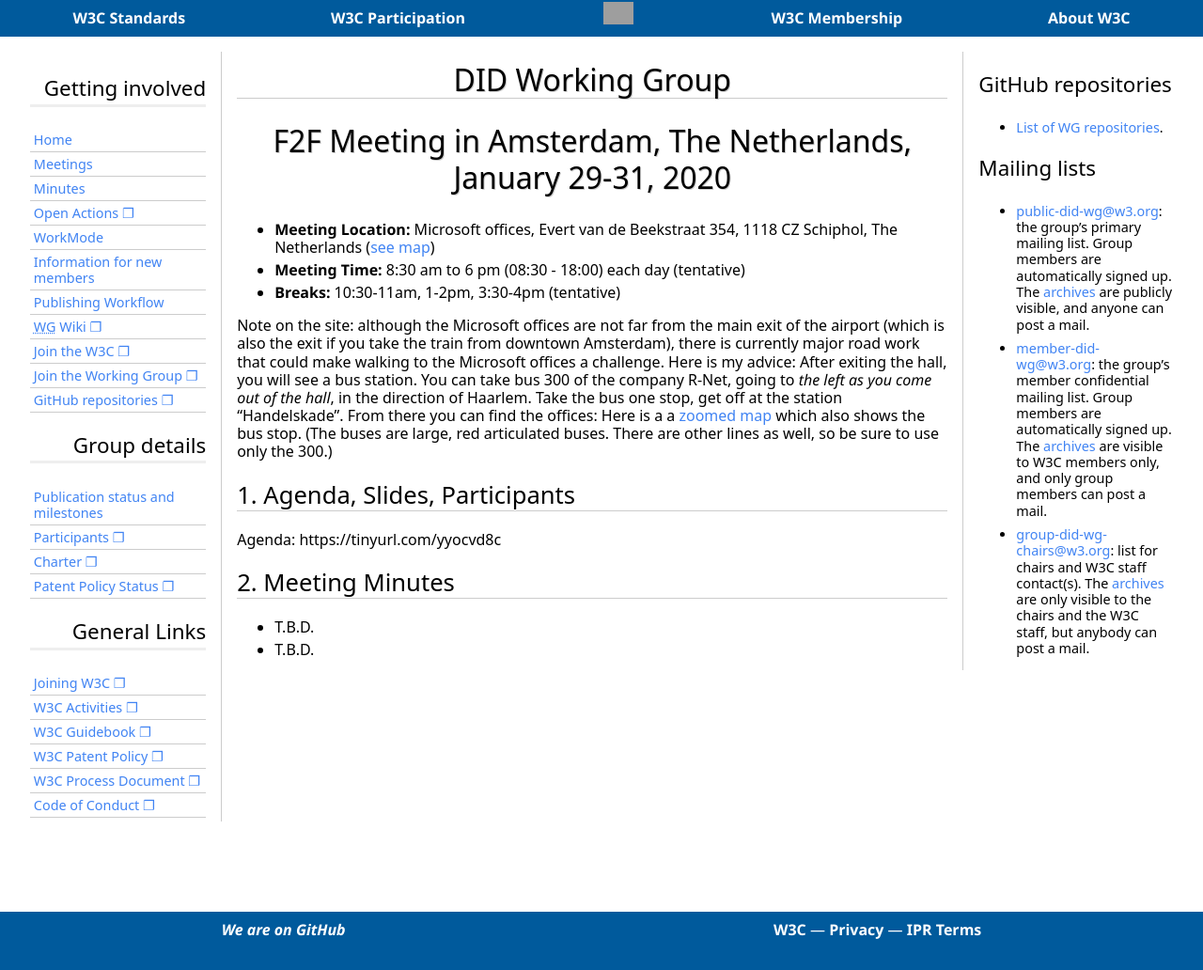
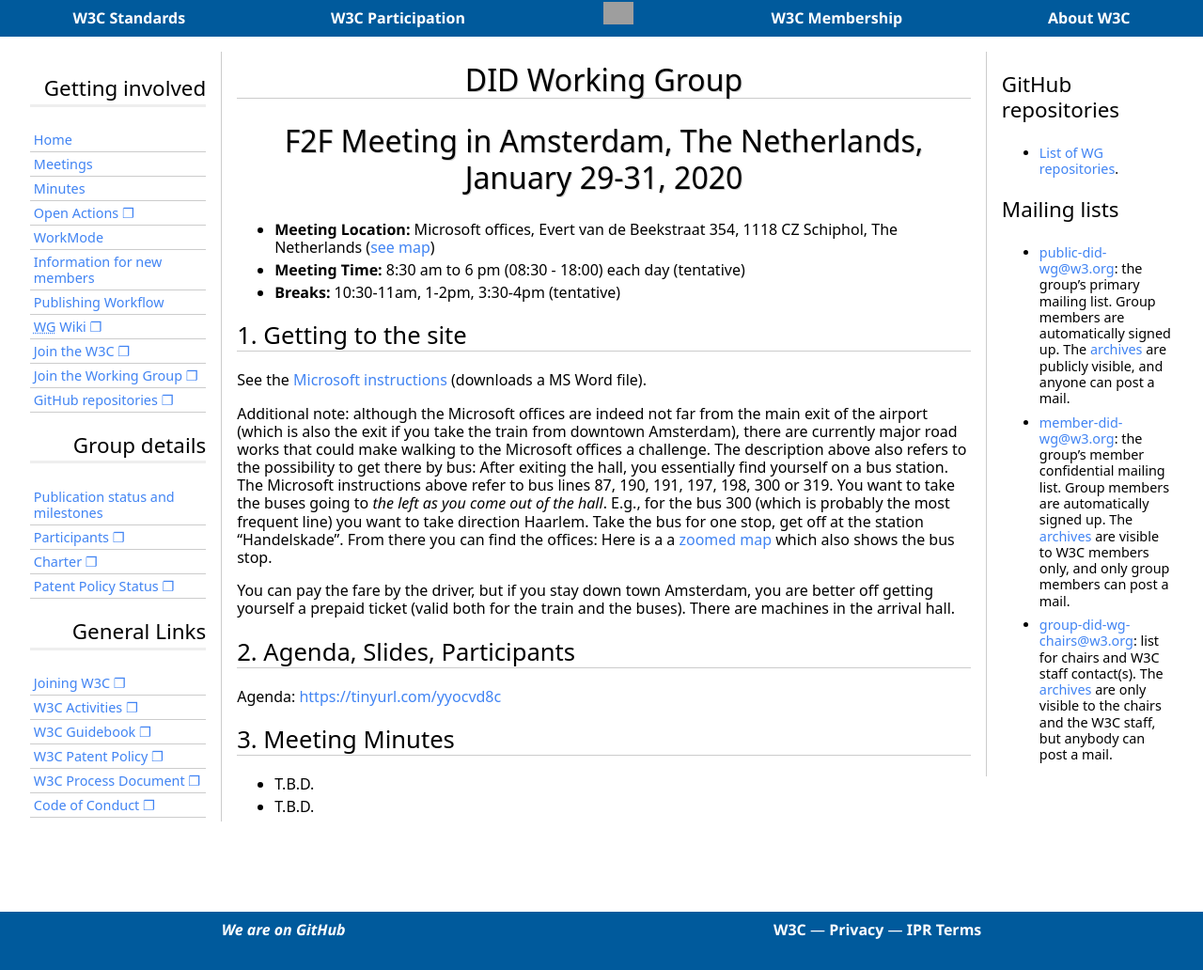
Before and after one commit to w3c/did-wg, a Jekyll site: the page built from Meetings/F2F/2020.01.Amsterdam.md, in a window 1280 px wide. Shown: the whole page at 94% size. Built offline with Jekyll 4.4.1, drawn with Linux system fonts in a browser that asks for light colours; some web fonts are replaced; our own code applies the rules of GitHub Pages for plain Markdown files; grey boxes are pictures that could not be loaded.

Commit message:
Added a reference to the microsoft instructions and adapted the existing text.

```diff
--- a/Meetings/F2F/2020.01.Amsterdam.md
+++ b/Meetings/F2F/2020.01.Amsterdam.md
@@ -8,11 +8,18 @@ layout: default
 * **Meeting Time:** 8:30 am to 6 pm (08:30 - 18:00) each day (tentative)
 * **Breaks:** 10:30-11am, 1-2pm, 3:30-4pm (tentative)
 
-Note on the site: although the Microsoft offices are not far from the main exit of the airport (which is also the exit if you take the train from downtown Amsterdam), there is currently major road work that could make walking to the Microsoft offices a challenge. Here is my advice: After exiting the hall, you will see a bus station. You can take bus 300 of the company R-Net, going to _the left as you come out of the hall_, in the direction of Haarlem. Take the bus one stop, get off at the station “Handelskade”. From there you can find the offices: Here is a a [zoomed map](https://tinyurl.com/udtx6hn) which also shows the bus stop. (The buses are large, red articulated buses. There are other lines as well, so be sure to use only the 300.)
+## Getting to the site
+
+See the [Microsoft instructions](https://lists.w3.org/Archives/Public/public-did-wg/2019Dec/att-0003/Routebeschrijving_SpacesSchiphol.docx) (downloads a MS Word file).
+
+Additional note: although the Microsoft offices are indeed not far from the main exit of the airport (which is also the exit if you take the train from downtown Amsterdam), there are currently major road works that could make walking to the Microsoft offices a challenge. The description above also refers to the possibility to get there by bus: After exiting the hall, you essentially find yourself on a bus station. The Microsoft instructions above refer to bus lines 87, 190, 191, 197, 198, 300 or 319. You want to take the buses going to _the left as you come out of the hall_. E.g., for the bus 300 (which is probably the most frequent line) you want to take direction Haarlem. Take the bus for one stop, get off at the station “Handelskade”. From there you can find the offices: Here is a a [zoomed map](https://tinyurl.com/udtx6hn) which also shows the bus stop.
+
+You can pay the fare by the driver, but if you stay down town Amsterdam, you are better off getting yourself a prepaid ticket (valid both for the train and the buses). There are machines in the arrival hall.
+
 
 ## Agenda, Slides, Participants
 
-Agenda: https://tinyurl.com/yyocvd8c
+Agenda: [https://tinyurl.com/yyocvd8c](https://tinyurl.com/yyocvd8c)
 
 
 ## Meeting Minutes
```
